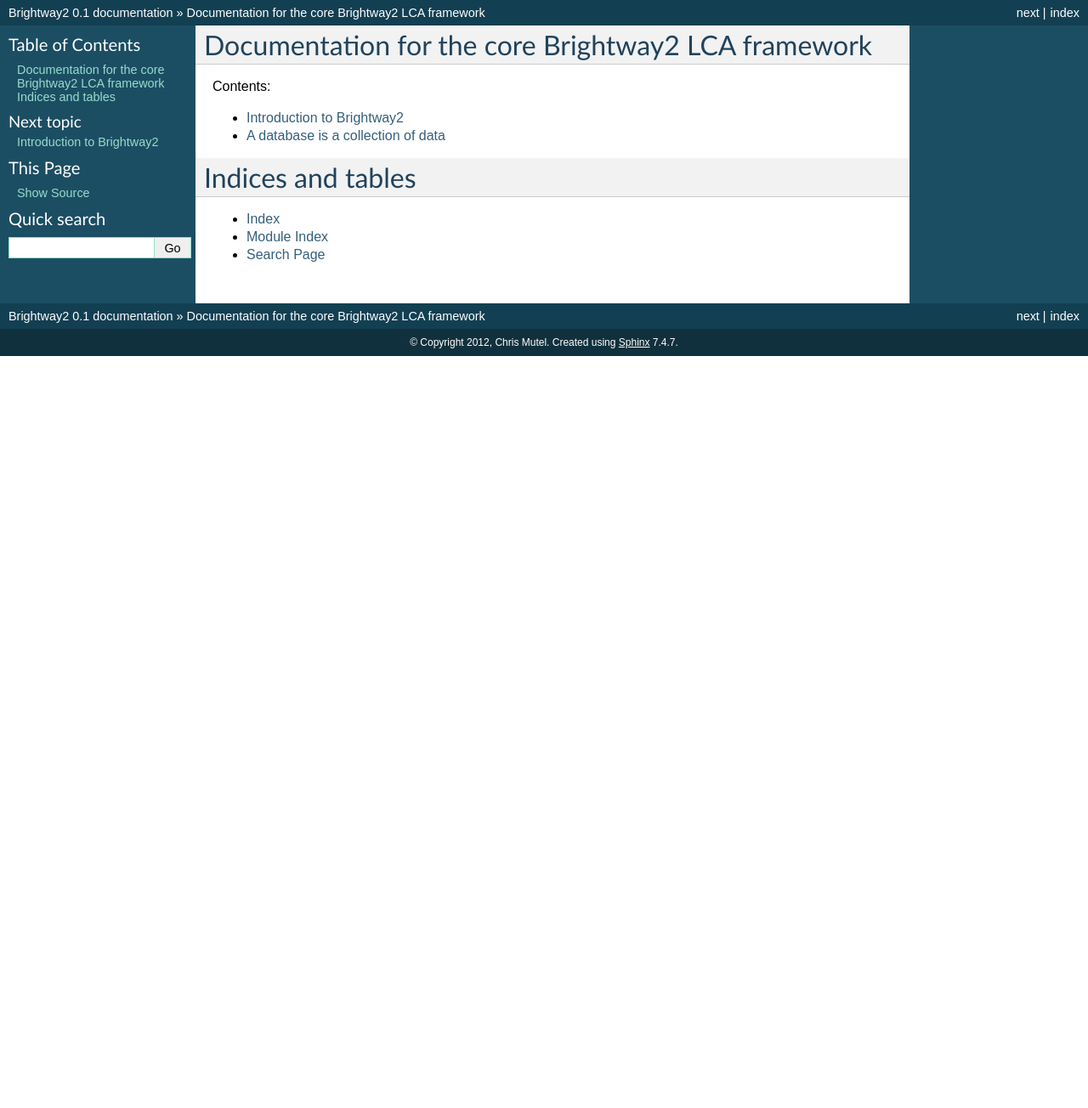
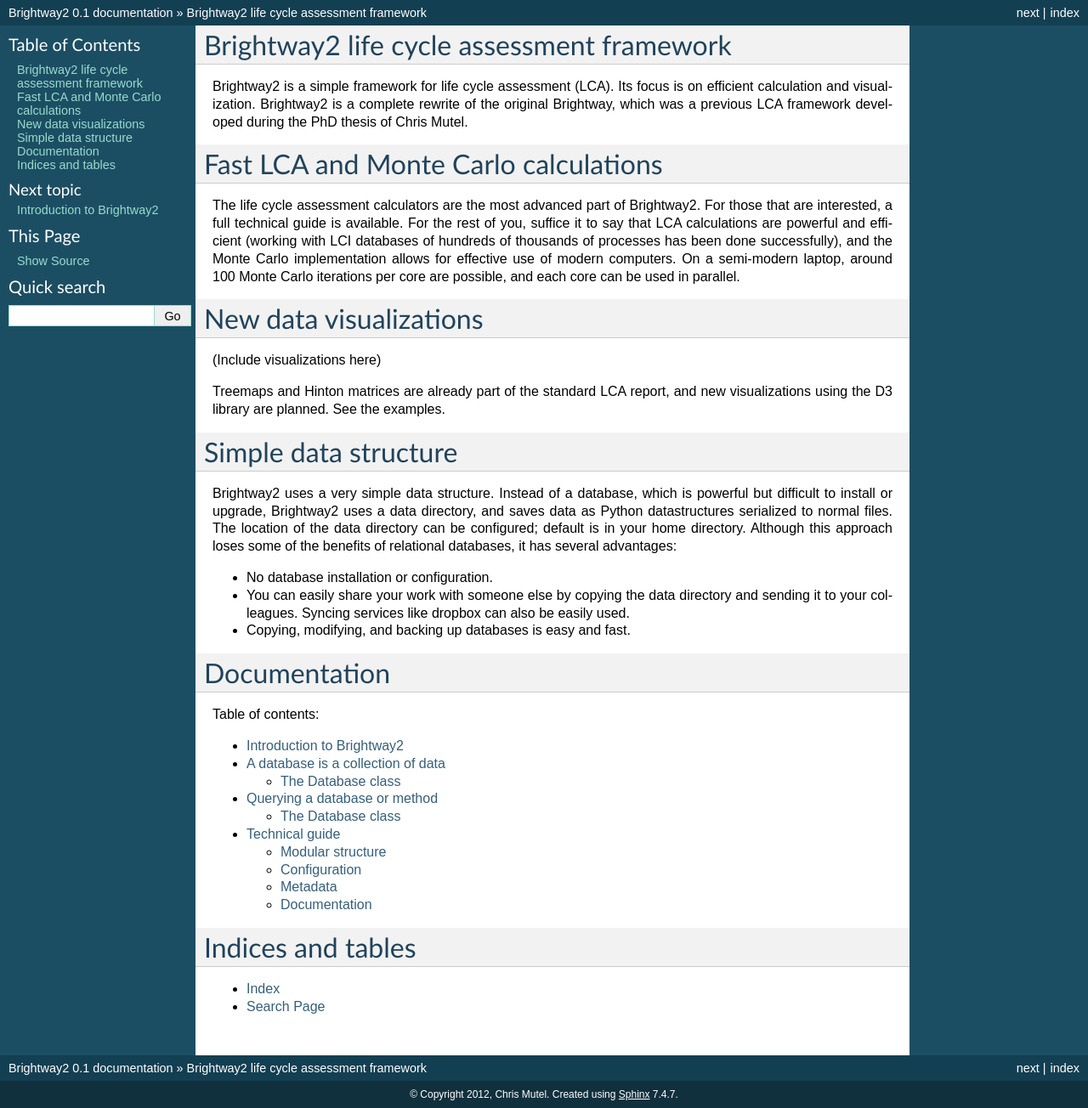
Before and after one commit to brightway-lca/brightway2, a Sphinx documentation site: the page built from docs/index.rst, in a window 1280 px wide. Shown: the whole page at 85% size. Built offline with Sphinx 7.4.7, drawn with Linux system fonts in a browser that asks for light colours; before the commit the page ends 900 px from its top, so only the background shows below that.

Commit message:
Major documentation efforts

```diff
--- a/TODO.txt
+++ b/TODO.txt
@@ -1,3 +1,2 @@
 - import_method can't handle SimaPro XML files (where exchanges are numbered sequentially)
 - RobustFinder to find processes or flows which aren't correctly specified (import scripts)
-- Manager.copy() should copy databases and methods
--- a/docs/databases.rst
+++ b/docs/databases.rst
@@ -10,7 +10,6 @@
 	:members:
 	:inherited-members:
 
-
 .. autoclass:: brightway2.Method
 	:members:
 	:inherited-members:
--- a/docs/index.rst
+++ b/docs/index.rst
@@ -1,20 +1,47 @@
 .. Brightway2 documentation master file, created by
    sphinx-quickstart on Tue Nov 13 15:32:29 2012.
 
-Documentation for the core Brightway2 LCA framework
-===================================================
+Brightway2 life cycle assessment framework
+==========================================
 
-Contents:
+Brightway2 is a simple framework for life cycle assessment (LCA). Its focus is on efficient calculation and visualization. Brightway2 is a complete rewrite of the original Brightway, which was a previous LCA framework developed during the PhD thesis of Chris Mutel.
+
+Fast LCA and Monte Carlo calculations
+=====================================
+
+The life cycle assessment calculators are the most advanced part of Brightway2. For those that are interested, a full technical guide is available. For the rest of you, suffice it to say that LCA calculations are powerful and efficient (working with LCI databases of hundreds of thousands of processes has been done successfully), and the Monte Carlo implementation allows for effective use of modern computers. On a semi-modern laptop, around 100 Monte Carlo iterations per core are possible, and each core can be used in parallel.
+
+New data visualizations
+=======================
+
+(Include visualizations here)
+
+Treemaps and Hinton matrices are already part of the standard LCA report, and new visualizations using the D3 library are planned. See the examples.
+
+Simple data structure
+=====================
+
+Brightway2 uses a very simple data structure. Instead of a database, which is powerful but difficult to install or upgrade, Brightway2 uses a data directory, and saves data as Python datastructures serialized to normal files. The location of the data directory can be configured; default is in your home directory. Although this approach loses some of the benefits of relational databases, it has several advantages:
+
+* No database installation or configuration.
+* You can easily share your work with someone else by copying the data directory and sending it to your colleagues. Syncing services like dropbox can also be easily used.
+* Copying, modifying, and backing up databases is easy and fast.
+
+Documentation
+=============
+
+Table of contents:
 
 .. toctree::
-   :maxdepth: 1
+   :maxdepth: 2
 
    introduction
    databases
+   querying
+   technical
 
 Indices and tables
 ==================
 
 * :ref:`genindex`
-* :ref:`modindex`
 * :ref:`search`
--- a/docs/introduction.rst
+++ b/docs/introduction.rst
@@ -1,4 +1,7 @@
 Introduction to Brightway2
 **************************
 
-This is it!
+Brightway2 has the following features:
+
+* Foo
+* Bar
--- /dev/null
+++ b/docs/querying.rst
@@ -0,0 +1,14 @@
+Querying a database or method
+*****************************
+
+The Database class
+==================
+
+.. autoclass:: brightway2.Result
+	:members:
+
+.. autoclass:: brightway2.Query
+	:members:
+
+.. autoclass:: brightway2.Filter
+	:members:
--- /dev/null
+++ b/docs/technical.rst
@@ -0,0 +1,45 @@
+Technical guide
+***************
+
+Modular structure
+=================
+
+Brightway2 is a framework for life cycle assessment, and consists of several packages. You only need to install or understand the components that are of interest to you. Splitting components allow for a clean separation of concerns, as each package has a limited focus, and makes testing and documenting each package easier and cleaner.
+
+This guide has technical details for the ``brightway2`` package. Each separate package also has its own documentation.
+
+The current components of Brightway2 are:
+
+* brightway2: This package provides data handling, querying, and import/export functionality.
+* brightway2-calc: The LCA calculators. Normal LCA, several varieties of Monte Carlo LCA (including parallel Monte Carlo using all the cores on your computer), Latin Hypercubic sampling, and graph traversal.
+* brightway2-analyzer: Functions for analyzing the results of LCA calculations, including contribution and sensitivity analysis.
+* brightway2-ui: Two different user interfaces for Brightway2. Brightway2 is pure Python, and can be used by other programs or in an ipython notebook. For people who aren't as comfortable programming in Python, this packages provides a command line interface for work in the terminal, and a web interface.
+* brightway2-speedups: A few small utilities that can make calculations faster. Requires Cython.
+
+Configuration
+=============
+
+The configuration for brightway2 (which is currently only the location of the data directory) is implemented as a singleton class that is created when ``brightway2`` is imported.
+
+.. autoclass:: brightway2._config.Config
+	:members:
+
+Metadata
+========
+
+.. autoclass:: brightway2.meta.Databases
+	:members:
+	:inherited-members:
+
+.. autoclass:: brightway2.meta.Methods
+	:members:
+	:inherited-members:
+
+.. autoclass:: brightway2.meta.Mapping
+	:members:
+	:inherited-members:
+
+Documentation
+=============
+
+Documentation is uses `Sphinx <http://sphinx.pocoo.org/>`_ to build the source files into other forms. Building is as simple as changing to the docs directory, and running ``make.bat html`` in Windows and ``make html`` in OS X and Linux.
```
Also changed, not shown: 4 other files.
